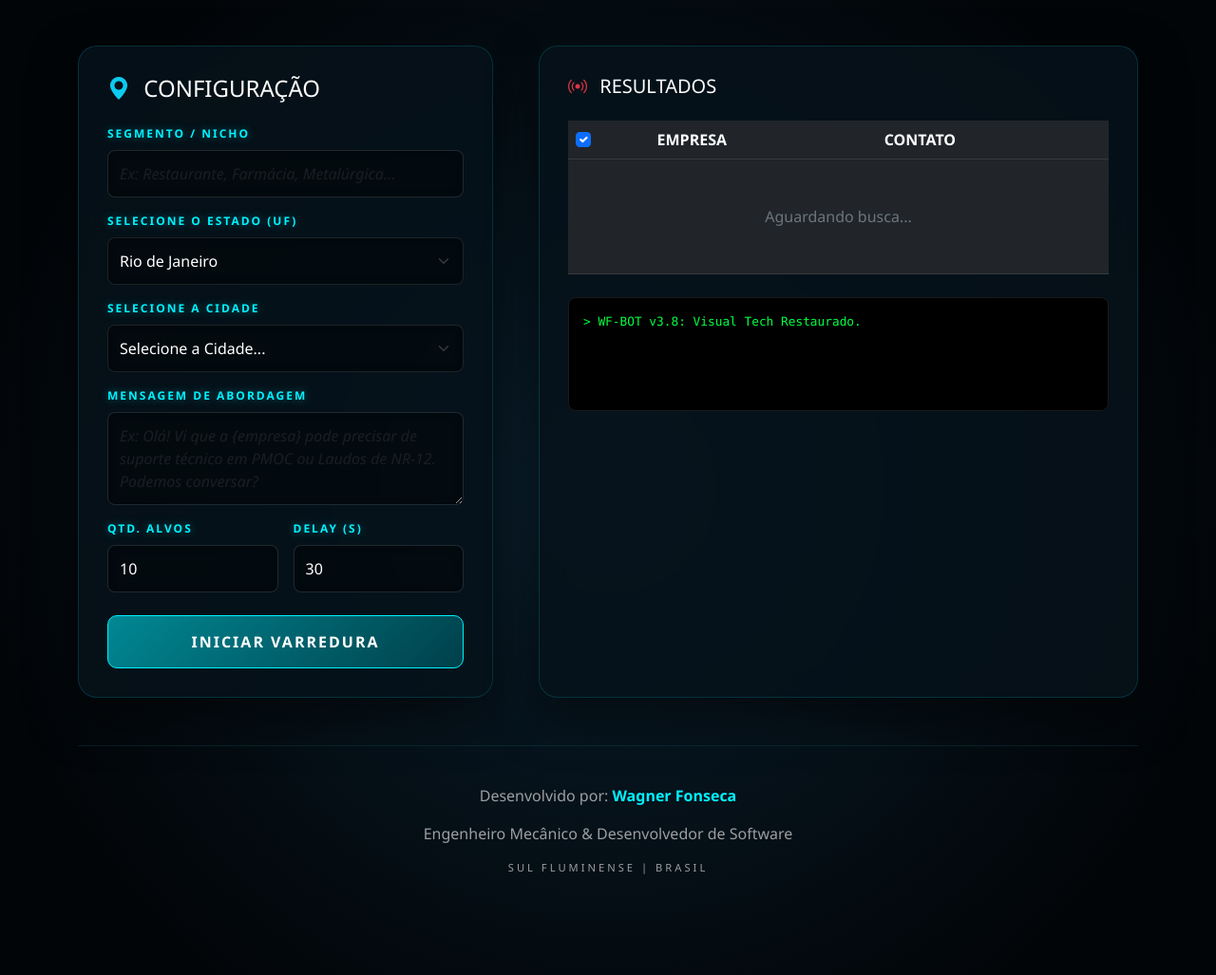
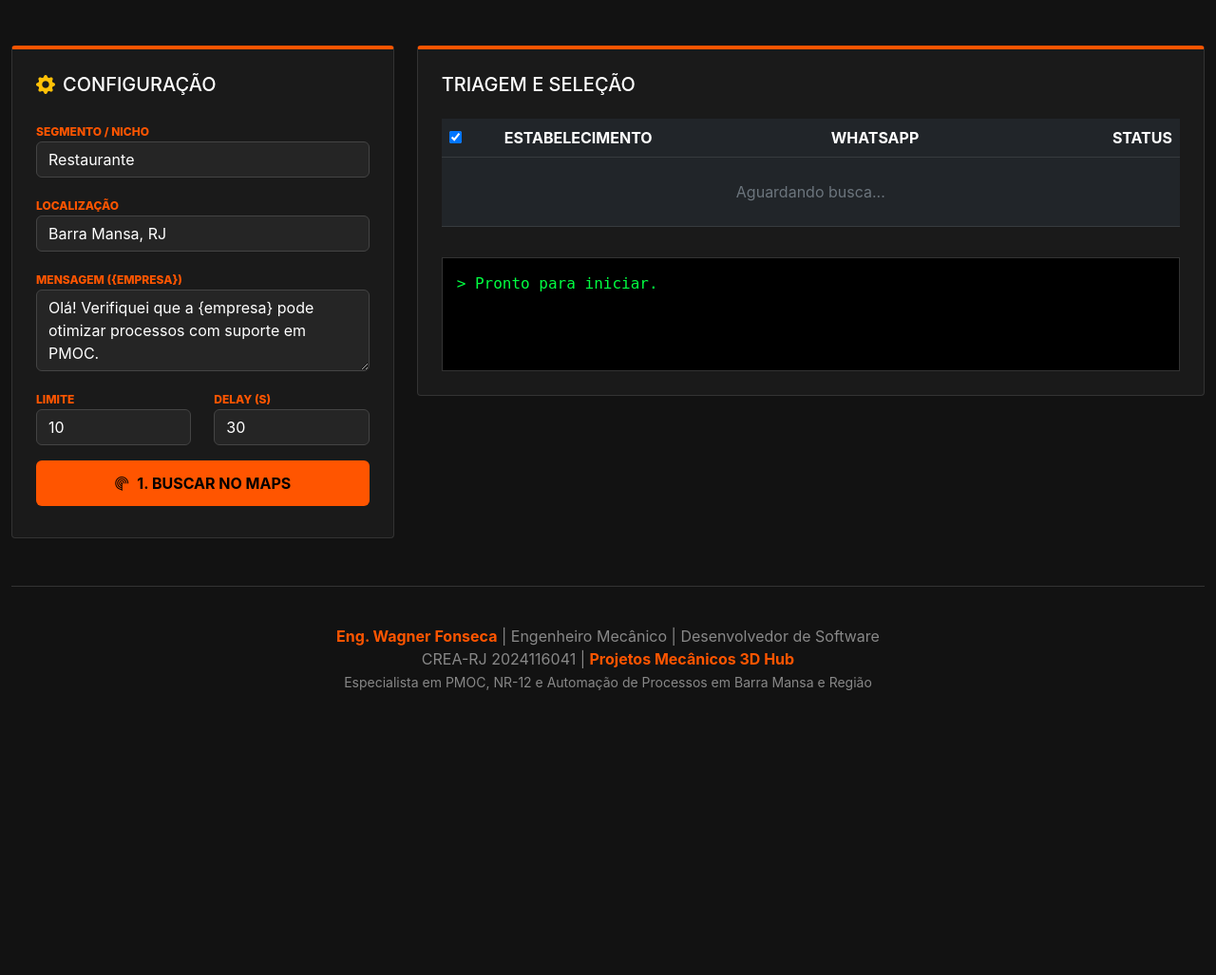
Before and after one commit to wagnerfonsek/robo-prospeccao, a Flask app: page / in a window 1280 px wide. Shown: the whole page at 95% size. After the commit the page ends 727 px from the top, so only its background shows below. Run offline with Flask 3, Linux system fonts and the light colour scheme.

Commit message:
Ajuste fino no painel

```diff
--- a/app.py
+++ b/app.py
@@ -1,100 +1,211 @@
 from flask import Flask, render_template, request, jsonify
+
 import time
+
 import webbrowser
+
 import urllib.parse
+
 import pyautogui
+
 from selenium import webdriver
+
 from selenium.webdriver.chrome.service import Service
+
 from selenium.webdriver.chrome.options import Options
+
 from selenium.webdriver.common.by import By
+
 from webdriver_manager.chrome import ChromeDriverManager
+
+
 
 app = Flask(__name__)
 
+
+
 @app.route('/')
+
 def index():
+
     return render_template('index.html')
 
+
+
 @app.route('/buscar', methods=['POST'])
+
 def buscar():
+
     dados = request.json
+
     nicho = dados['nicho']
+
     localidade = dados['localidade']
+
     limite = int(dados['limite'])
 
+
+
     options = Options()
+
     options.add_argument("--start-maximized")
 
+
+
     driver = webdriver.Chrome(service=Service(ChromeDriverManager().install()), options=options)
+
     leads_encontrados = []
 
+
+
     try:
+
         driver.get(f"https://www.google.com.br/maps/search/{nicho}+{localidade}")
+
         time.sleep(6)
 
+
+
         while len(leads_encontrados) < limite:
+
             cards = driver.find_elements(By.CSS_SELECTOR, 'a[href*="/maps/place/"]')
+
+
+
             if not cards: break
 
+
+
             for card in cards:
+
                 if len(leads_encontrados) >= limite: break
+
                 try:
+
                     nome_empresa = card.get_attribute("aria-label")
+
                     if not nome_empresa or any(l['Nome'] == nome_empresa for l in leads_encontrados):
+
                         continue
 
+
+
                     driver.execute_script("arguments[0].scrollIntoView({block: 'center'});", card)
+
                     time.sleep(1)
+
                     card.click()
+
                     time.sleep(3)
 
+
+
                     try:
+
                         fone_elem = driver.find_element(By.XPATH, '//button[contains(@data-item-id, "phone:tel:")]')
+
                         fone = fone_elem.get_attribute("data-item-id").replace("phone:tel:", "").strip()
+
                     except:
+
                         fone = "Não encontrado"
 
+
+
                     leads_encontrados.append({"Nome": nome_empresa, "WhatsApp": fone})
+
                 except: continue
 
+
+
             try:
+
                 feed = driver.find_element(By.CSS_SELECTOR, 'div[role="feed"]')
+
                 driver.execute_script("arguments[0].scrollBy(0, 1000);", feed)
+
                 time.sleep(2)
+
             except: break
+
     finally:
+
         driver.quit()
+
+
 
     return jsonify(leads_encontrados)
 
+
+
 @app.route('/disparar', methods=['POST'])
+
 def disparar():
+
     dados = request.json
+
     leads = dados['leads']
+
     mensagem_base = dados['mensagem']
+
     delay = int(dados['delay'])
+
+
+
+    # Tempo para você alternar para o navegador do WhatsApp se necessário
 
     time.sleep(5)
 
+
+
     for lead in leads:
+
         nome = lead['Nome']
+
         telefone = lead['WhatsApp']
-        if telefone == "Não encontrado": continue
+
+
+
+        if telefone == "Não encontrado":
+
+            continue
+
+
 
         texto = mensagem_base.replace("{empresa}", nome)
+
         texto_final = urllib.parse.quote(texto)
 
+
+
         link_api = f"https://web.whatsapp.com/send?phone={telefone}&text={texto_final}"
+
         webbrowser.open(link_api)
 
-        time.sleep(18) # Tempo para carregar o WhatsApp Web
 
-        # Garante o foco no campo de texto antes do Enter
+
+        # Espera o carregamento da conversa
+
+        time.sleep(16)
+
+
+
+        # Simula o pressionamento do Enter
+
         pyautogui.press('enter')
+
+
+
+        # Delay de segurança entre um cliente e outro
+
         time.sleep(delay)
 
-    return jsonify({"status": "Finalizado"})
+
+
+    return jsonify({"status": "Protocolo de disparos finalizado"})
+
+
 
 if __name__ == '__main__':
-    # Usamos 127.0.0.1 para evitar bloqueios de segurança do navegador
-    app.run(debug=True, host='127.0.0.1', port=5000, threaded=False)
+
+    app.run(debug=True, port=5000)
--- a/templates/index.html
+++ b/templates/index.html
@@ -6,145 +6,49 @@
     <link href="https://cdn.jsdelivr.net/npm/bootstrap@5.3.0/dist/css/bootstrap.min.css" rel="stylesheet">
     <link rel="stylesheet" href="https://cdn.jsdelivr.net/npm/bootstrap-icons@1.11.1/font/bootstrap-icons.css">
     <style>
-        :root {
-            --neon-cyan: #00f2ff;
-            --glow-blue: rgba(0, 242, 255, 0.4);
-            --bg-dark: #020508;
-            --card-bg: rgba(6, 18, 26, 0.85);
+        :root { --eng-orange: #ff5500; --carbon: #121212; }
+        body { background-color: var(--carbon); color: #e0e0e0; font-family: 'Inter', sans-serif; }
+        .eng-card { background: #1a1a1a; border: 1px solid #333; border-top: 4px solid var(--eng-orange); padding: 25px; border-radius: 4px; }
+        .label-tech { color: var(--eng-orange); font-size: 0.75rem; font-weight: 800; text-transform: uppercase; }
+        .form-control { background: #252525; border: 1px solid #444; color: #fff; }
+        .btn-eng { background: var(--eng-orange); color: #000; font-weight: 700; width: 100%; padding: 12px; border: none; }
+        .btn-send { background: #25d366; color: #000; font-weight: 700; width: 100%; padding: 12px; border: none; }
+        #log-console { background: #000; height: 120px; overflow-y: auto; padding: 15px; font-family: monospace; color: #00ff41; border: 1px solid #333; }
+        .table { color: #ccc; }
+
+        /* Estilo do Rodapé */
+        .footer-wf {
+            text-align: center;
+            padding: 40px 0;
+            border-top: 1px solid #333;
+            margin-top: 50px;
+            color: #888;
         }
-
-        body {
-            background: radial-gradient(circle at center, #0a1f2d 0%, var(--bg-dark) 80%);
-            background-color: var(--bg-dark);
-            color: #e0e0e0;
-            font-family: 'Segoe UI', sans-serif;
-            min-height: 100vh;
-            display: flex;
-            align-items: center;
-        }
-
-        .eng-card {
-            background: var(--card-bg);
-            backdrop-filter: blur(15px);
-            border: 1px solid rgba(0, 242, 255, 0.15);
-            box-shadow: 0 20px 50px rgba(0,0,0,0.5);
-            padding: 30px;
-            border-radius: 20px;
-            transition: 0.3s ease-in-out;
-        }
-
-        .eng-card:hover {
-            border-color: var(--neon-cyan);
-            box-shadow: 0 25px 60px rgba(0, 242, 255, 0.15);
-        }
-
-        .label-tech {
-            color: var(--neon-cyan);
-            font-size: 0.75rem;
-            font-weight: 800;
-            letter-spacing: 2px;
-            text-transform: uppercase;
-            margin-bottom: 8px;
-            display: block;
-            text-shadow: 0 0 10px var(--glow-blue);
-        }
-
-        /* CONFIGURAÇÃO DO PLACEHOLDER E SOMBREADO INTERNO */
-        .form-control, .form-select {
-            background-color: rgba(0, 0, 0, 0.4);
-            border: 1px solid rgba(255, 255, 255, 0.1);
-            color: #ffffff;
-            border-radius: 8px;
-            padding: 12px;
-            transition: all 0.3s ease;
-            box-shadow: inset 0 0 10px rgba(0, 0, 0, 0.3); /* Sombreado Interno Solicitado */
-        }
-
-        .form-control:focus, .form-select:focus {
-            background-color: rgba(0, 242, 255, 0.05);
-            border-color: var(--neon-cyan);
-            box-shadow: 0 0 15px var(--glow-blue), inset 0 0 5px rgba(0, 242, 255, 0.2);
-            color: #ffffff;
-            outline: none;
-        }
-
-        /* TEXTO DE EXEMPLO (PLACEHOLDER) VISÍVEL E SUAVE */
-        ::placeholder {
-            color: rgba(255, 255, 255, 0.3); /* Texto suave/cinza */
-            font-style: italic;
-        }
-
-        select option {
-            background-color: #0a1f2d;
-            color: #ffffff;
-        }
-
-        .btn-eng {
-            background: linear-gradient(135deg, #008894 0%, #00404a 100%);
-            color: #fff; font-weight: 800; width: 100%; padding: 15px;
-            border: 1px solid var(--neon-cyan); border-radius: 10px;
-            text-transform: uppercase; letter-spacing: 2px;
-            transition: 0.2s;
-            cursor: pointer;
-        }
-
-        .btn-eng:hover {
-            background: var(--neon-cyan);
-            color: #000;
-            box-shadow: 0 0 30px var(--neon-cyan);
-        }
-
-        #log-console {
-            background: #000; height: 120px; overflow-y: auto; padding: 15px;
-            font-family: 'Consolas', monospace; color: #00ff41;
-            border: 1px solid #1a1a1a; border-radius: 8px; font-size: 0.8rem;
-        }
-
-        .footer-wf {
-            text-align: center; padding: 40px 0; border-top: 1px solid rgba(0, 242, 255, 0.1);
-            margin-top: 50px; color: rgba(255,255,255,0.6);
-        }
-        .footer-wf b { color: var(--neon-cyan); }
+        .footer-wf b { color: var(--eng-orange); }
     </style>
 </head>
 <body>
 
-<div class="container py-5">
-    <div class="row g-5">
-        <div class="col-md-5">
+<div class="container-fluid py-5">
+    <div class="row g-4">
+        <div class="col-md-4">
             <div class="eng-card">
-                <h4 class="mb-4 text-white"><i class="bi bi-geo-alt-fill me-2 text-info"></i> CONFIGURAÇÃO</h4>
-
+                <h5 class="mb-4 text-white"><i class="bi bi-gear-fill me-2 text-warning"></i>CONFIGURAÇÃO</h5>
                 <div class="mb-3">
                     <label class="label-tech">Segmento / Nicho</label>
-                    <input type="text" id="nicho" class="form-control"
-                           placeholder="Ex: Restaurante, Farmácia, Metalúrgica...">
+                    <input type="text" id="nicho" class="form-control" value="Restaurante">
                 </div>
-
                 <div class="mb-3">
-                    <label class="label-tech">Selecione o Estado (UF)</label>
-                    <select id="estado" class="form-select" onchange="atualizarCidades()">
-                        <option value="">Selecione o Estado</option>
-                        <option value="AC">Acre</option><option value="AL">Alagoas</option><option value="AP">Amapá</option><option value="AM">Amazonas</option><option value="BA">Bahia</option><option value="CE">Ceará</option><option value="DF">Distrito Federal</option><option value="ES">Espírito Santo</option><option value="GO">Goiás</option><option value="MA">Maranhão</option><option value="MT">Mato Grosso</option><option value="MS">Mato Grosso do Sul</option><option value="MG">Minas Gerais</option><option value="PA">Pará</option><option value="PB">Paraíba</option><option value="PR">Paraná</option><option value="PE">Pernambuco</option><option value="PI">Piauí</option><option value="RJ" selected>Rio de Janeiro</option><option value="RN">Rio Grande do Norte</option><option value="RS">Rio Grande do Sul</option><option value="RO">Rondônia</option><option value="RR">Roraima</option><option value="SC">Santa Catarina</option><option value="SP">São Paulo</option><option value="SE">Sergipe</option><option value="TO">Tocantins</option>
-                    </select>
+                    <label class="label-tech">Localização</label>
+                    <input type="text" id="localidade" class="form-control" value="Barra Mansa, RJ">
                 </div>
-
                 <div class="mb-3">
-                    <label class="label-tech">Selecione a Cidade</label>
-                    <select id="localidade" class="form-select">
-                        <option value="">Escolha o Estado...</option>
-                    </select>
+                    <label class="label-tech">Mensagem ({empresa})</label>
+                    <textarea id="mensagem" class="form-control" rows="3">Olá! Verifiquei que a {empresa} pode otimizar processos com suporte em PMOC.</textarea>
                 </div>
-
-                <div class="mb-3">
-                    <label class="label-tech">Mensagem de Abordagem</label>
-                    <textarea id="mensagem" class="form-control" rows="3"
-                              placeholder="Ex: Olá! Vi que a {empresa} pode precisar de suporte técnico em PMOC ou Laudos de NR-12. Podemos conversar?"></textarea>
-                </div>
-
-                <div class="row g-3 mb-4">
+                <div class="row mb-3">
                     <div class="col-6">
-                        <label class="label-tech">Qtd. Alvos</label>
+                        <label class="label-tech">Limite</label>
                         <input type="number" id="limite" class="form-control" value="10">
                     </div>
                     <div class="col-6">
@@ -152,62 +56,124 @@
                         <input type="number" id="delay" class="form-control" value="30">
                     </div>
                 </div>
-
-                <button onclick="buscarContatos()" id="btn-buscar" class="btn btn-eng">INICIAR VARREDURA</button>
+                <button onclick="buscarContatos()" id="btn-buscar" class="btn btn-eng mb-2">
+                    <i class="bi bi-radar me-2"></i>1. BUSCAR NO MAPS
+                </button>
+                <button onclick="dispararMensagens()" id="btn-disparar" class="btn btn-send d-none">
+                    <i class="bi bi-whatsapp me-2"></i>2. DISPARAR SELECIONADOS
+                </button>
             </div>
         </div>
 
-        <div class="col-md-7">
-            <div class="eng-card h-100">
-                <h5 class="text-white mb-4 d-flex justify-content-between align-items-center">
-                    <span><i class="bi bi-broadcast me-2 text-danger"></i> RESULTADOS</span>
-                    <button id="btn-disparar" class="btn btn-success d-none btn-sm px-4">INICIAR DISPAROS</button>
-                </h5>
-                <div class="table-responsive" style="max-height: 350px;">
-                    <table class="table table-dark table-hover m-0">
-                        <thead><tr><th><input type="checkbox" id="select-all" checked class="form-check-input"></th><th>EMPRESA</th><th>CONTATO</th></tr></thead>
-                        <tbody id="tabela-leads"><tr><td colspan="3" class="text-center py-5 text-secondary">Aguardando busca...</td></tr></tbody>
+        <div class="col-md-8">
+            <div class="eng-card">
+                <h5 class="text-white mb-4">TRIAGEM E SELEÇÃO</h5>
+                <div class="table-responsive" style="max-height: 400px;">
+                    <table class="table table-dark table-hover">
+                        <thead>
+                            <tr>
+                                <th><input type="checkbox" id="select-all" checked onclick="toggleAll()"></th>
+                                <th>ESTABELECIMENTO</th>
+                                <th>WHATSAPP</th>
+                                <th class="text-end">STATUS</th>
+                            </tr>
+                        </thead>
+                        <tbody id="tabela-leads">
+                            <tr><td colspan="4" class="text-center py-4 text-secondary">Aguardando busca...</td></tr>
+                        </tbody>
                     </table>
                 </div>
-                <div id="log-console" class="mt-4">> WF-BOT v3.8: Visual Tech Restaurado.</div>
+                <div id="log-console" class="mt-3">
+                    <div>> Pronto para iniciar.</div>
+                </div>
             </div>
         </div>
     </div>
 
     <footer class="footer-wf">
-        <p>Desenvolvido por: <b>Wagner Fonseca</b></p>
-        <p>Engenheiro Mecânico & Desenvolvedor de Software</p>
-        <p style="font-size: 0.7rem; letter-spacing: 3px;">SUL FLUMINENSE | BRASIL</p>
+        <p>
+            <b>Eng. Wagner Fonseca</b> | Engenheiro Mecânico | Desenvolvedor de Software<br>
+            CREA-RJ 2024116041 | <b>Projetos Mecânicos 3D Hub</b><br>
+            <small>Especialista em PMOC, NR-12 e Automação de Processos em Barra Mansa e Região</small>
+        </p>
     </footer>
 </div>
 
 <script>
-    // DADOS GEOGRÁFICOS DO SUL FLUMINENSE E REGIÃO
-    const cidadesData = {
-        "RJ": ["Barra Mansa, RJ", "Volta Redonda, RJ", "Resende, RJ", "Porto Real, RJ", "Itatiaia, RJ", "Quatis, RJ", "Pinheiral, RJ", "Piraí, RJ", "Angra dos Reis, RJ", "Rio de Janeiro, RJ"],
-        "SP": ["São José dos Campos, SP", "Cruzeiro, SP", "São Paulo, SP"],
-        "MG": ["Passa Vinte, MG", "Itamonte, MG", "Belo Horizonte, MG"],
-        "ES": ["Vitória, ES", "Vila Velha, ES"]
-    };
+    let leadsCache = [];
 
-    function atualizarCidades() {
-        const estado = document.getElementById('estado').value;
-        const cidadeDrop = document.getElementById('localidade');
-        cidadeDrop.innerHTML = '<option value="">Selecione a Cidade...</option>';
-        if (cidadesData[estado]) {
-            cidadesData[estado].forEach(c => {
-                let opt = document.createElement('option');
-                opt.value = c; opt.text = c;
-                cidadeDrop.add(opt);
-            });
-        }
+    function addLog(msg, color='text-light') {
+        const div = document.createElement('div');
+        div.className = color;
+        div.innerHTML = `> ${new Date().toLocaleTimeString()} | ${msg}`;
+        const console = document.getElementById('log-console');
+        console.appendChild(div);
+        console.scrollTop = console.scrollHeight;
     }
 
-    // Inicializa as cidades se o estado já estiver selecionado (ex: RJ)
-    window.onload = atualizarCidades;
+    function toggleAll() {
+        const isChecked = document.getElementById('select-all').checked;
+        document.querySelectorAll('.lead-check').forEach(c => c.checked = isChecked);
+    }
 
     async function buscarContatos() {
-        // Mantenha seu código de fetch aqui...
+        const btn = document.getElementById('btn-buscar');
+        const tbody = document.getElementById('tabela-leads');
+        btn.disabled = true;
+        btn.innerHTML = 'VARRENDO...';
+        tbody.innerHTML = '<tr><td colspan="4" class="text-center py-4 text-warning">Buscando no Maps...</td></tr>';
+
+        try {
+            const response = await fetch('/buscar', {
+                method: 'POST',
+                headers: {'Content-Type': 'application/json'},
+                body: JSON.stringify({
+                    nicho: document.getElementById('nicho').value,
+                    localidade: document.getElementById('localidade').value,
+                    limite: document.getElementById('limite').value
+                })
+            });
+            leadsCache = await response.json();
+            tbody.innerHTML = '';
+            leadsCache.forEach((lead, i) => {
+                tbody.innerHTML += `
+                <tr>
+                    <td><input type="checkbox" class="lead-check form-check-input" checked data-index="${i}"></td>
+                    <td class="text-white">${lead.Nome}</td>
+                    <td class="text-warning">${lead.WhatsApp}</td>
+                    <td class="text-end"><span class="badge border border-warning">OK</span></td>
+                </tr>`;
+            });
+            document.getElementById('btn-disparar').classList.remove('d-none');
+            addLog(`${leadsCache.length} leads prontos para seleção.`);
+        } catch (e) { addLog("Erro na busca.", "text-danger"); }
+        btn.disabled = false;
+        btn.innerHTML = '1. BUSCAR NO MAPS';
+    }
+
+    async function dispararMensagens() {
+        const selecionados = [];
+        document.querySelectorAll('.lead-check:checked').forEach(c => {
+            selecionados.push(leadsCache[c.getAttribute('data-index')]);
+        });
+
+        if(selecionados.length === 0) return alert("Marque ao menos uma empresa!");
+
+        addLog(`Iniciando disparos para ${selecionados.length} alvos...`, 'text-warning');
+        try {
+            await fetch('/disparar', {
+                method: 'POST',
+                headers: {'Content-Type': 'application/json'},
+                body: JSON.stringify({
+                    leads: selecionados,
+                    mensagem: document.getElementById('mensagem').value,
+                    delay: document.getElementById('delay').value
+                })
+            });
+            addLog("Disparos concluídos!", "text-success");
+        } catch (e) {
+            addLog("Erro no processo de disparos.", "text-danger");
+        }
     }
 </script>
 </body>
```
Also changed, not shown: app.txt (+183 -39 lines).
